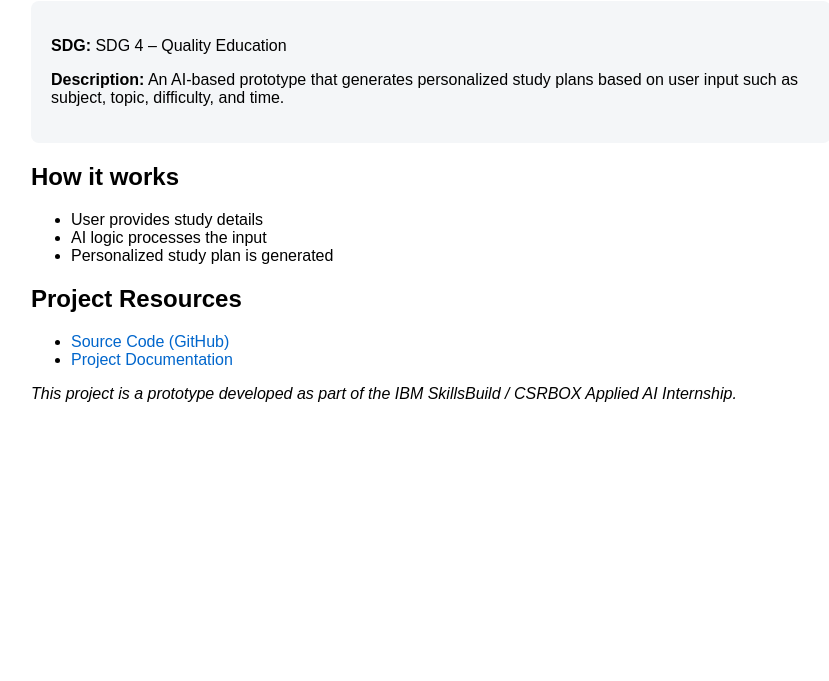
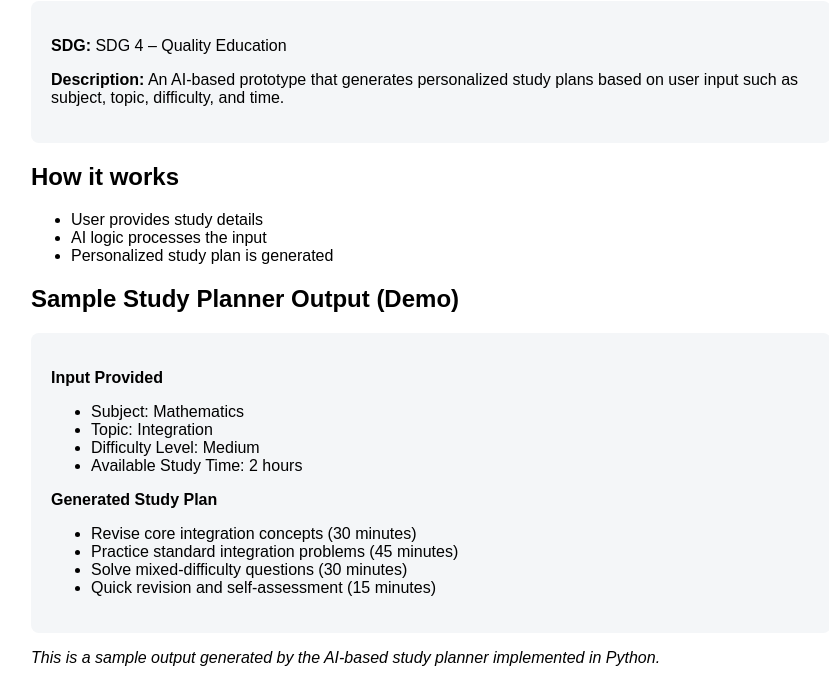
Before and after one commit to abinashsj7/AI-personalized-study-assistant, a plain HTML site: page index.html in a window 1280 px wide. Shown: the part 119-800 px from the top of the page, without its empty margins (209-1038 px from the left). Drawn offline with Linux system fonts and the light colour scheme.

Commit message:
Include sample study planner output in index.html
Added a demo output section for the study planner.

```diff
--- a/index.html
+++ b/index.html
@@ -24,6 +24,27 @@
   <li>AI logic processes the input</li>
   <li>Personalized study plan is generated</li>
 </ul>
+<h2>Sample Study Planner Output (Demo)</h2>
+
+<div class="box">
+  <p><b>Input Provided</b></p>
+  <ul>
+    <li>Subject: Mathematics</li>
+    <li>Topic: Integration</li>
+    <li>Difficulty Level: Medium</li>
+    <li>Available Study Time: 2 hours</li>
+  </ul>
+
+  <p><b>Generated Study Plan</b></p>
+  <ul>
+    <li>Revise core integration concepts (30 minutes)</li>
+    <li>Practice standard integration problems (45 minutes)</li>
+    <li>Solve mixed-difficulty questions (30 minutes)</li>
+    <li>Quick revision and self-assessment (15 minutes)</li>
+  </ul>
+</div>
+
+<p><i>This is a sample output generated by the AI-based study planner implemented in Python.</i></p>
 
 <h2>Project Resources</h2>
 <ul>
```
